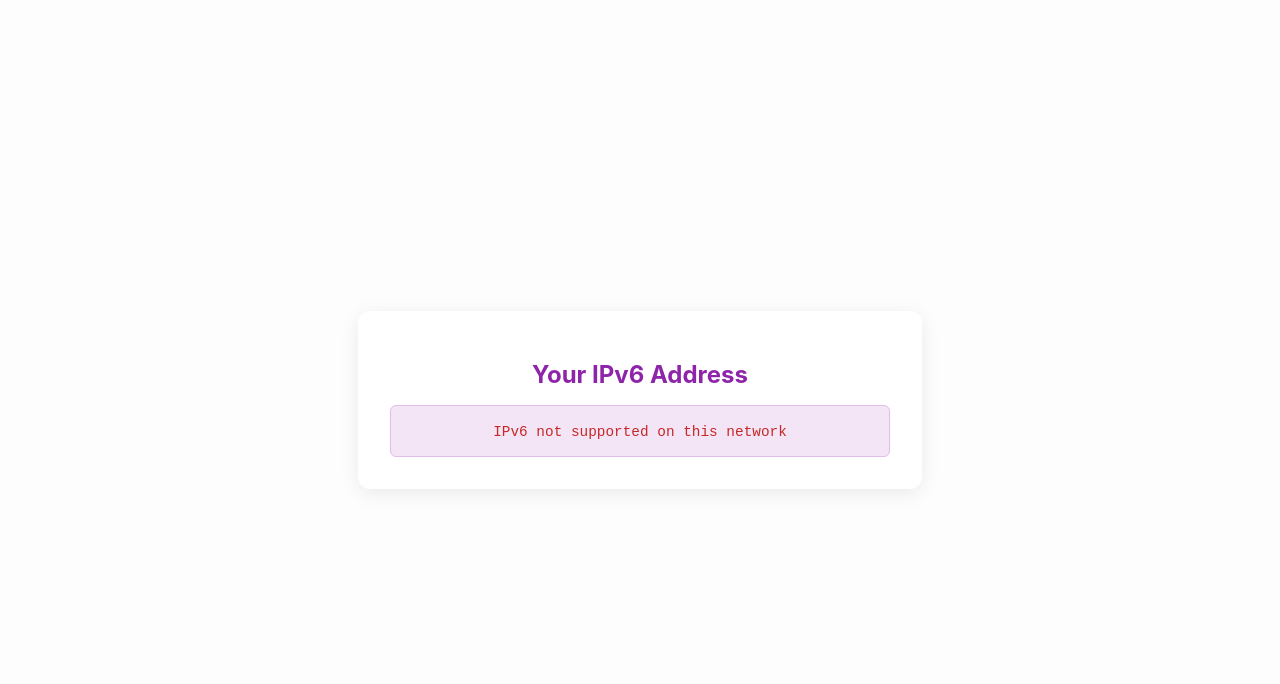
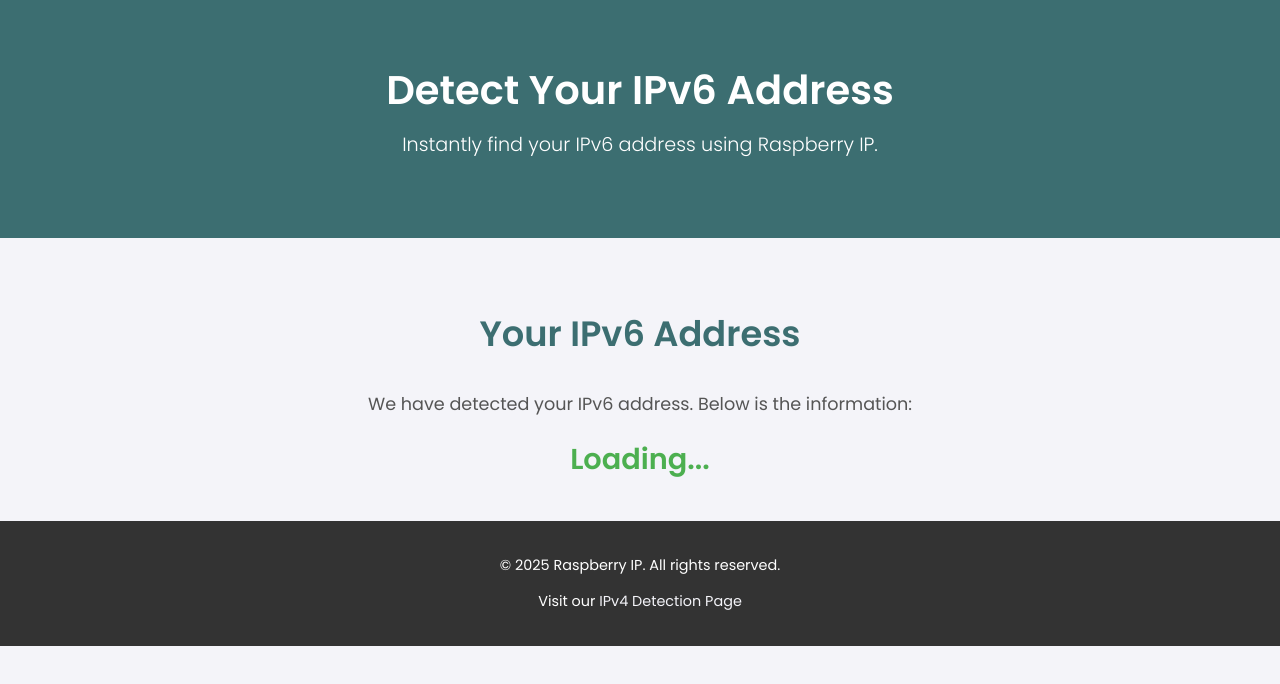
Before and after one commit to vmsign/ipv6.github.io, a plain HTML site: page index.html in a window 1280 px wide. Drawn offline with Linux system fonts and the light colour scheme; no server answers.

Commit message:
Update index.html

```diff
--- a/index.html
+++ b/index.html
@@ -3,47 +3,109 @@
 <head>
     <meta charset="UTF-8">
     <meta name="viewport" content="width=device-width, initial-scale=1.0">
-    <title>IPv6 Checker - Detect My Public IPv6 Address (2025)</title>
-    <meta name="description" content="Check your public IPv6 address. Find out if your internet connection and ISP support the IPv6 protocol.">
+    <meta http-equiv="X-UA-Compatible" content="ie=edge">
 
-    <link rel="canonical" href="yourdomain.com">
+    <!-- SEO Meta Tags -->
+    <meta name="description" content="Check your IPv6 address instantly with Raspberry IP. Our service detects your IPv6 address and shows it in real-time.">
+    <meta name="keywords" content="IPv6, detect IPv6, check IPv6 address, find IPv6 address, Raspberry IP">
+    <meta name="author" content="Raspberry IP">
+
+    <meta property="og:title" content="Detect Your IPv6 Address - Raspberry IP">
+    <meta property="og:description" content="Find your IPv6 address quickly with Raspberry IP. Simple and accurate IPv6 detection.">
+    <meta property="og:image" content="https://ipv6.raspberryip.com/your-image.png">
+    <meta property="og:url" content="https://ipv6.raspberryip.com">
+    <meta name="twitter:card" content="summary_large_image">
+
+    <title>Detect Your IPv6 Address - Raspberry IP</title>
+
+    <!-- Google Fonts -->
+    <link href="https://fonts.googleapis.com/css2?family=Poppins:wght@300;400;600&display=swap" rel="stylesheet">
 
     <style>
-        body { font-family: -apple-system, BlinkMacSystemFont, "Segoe UI", Roboto, sans-serif; background-color: #fdfdfd; display: flex; justify-content: center; align-items: center; height: 100vh; margin: 0; }
-        .container { background: #ffffff; padding: 2rem; border-radius: 12px; box-shadow: 0 4px 20px rgba(0,0,0,0.08); text-align: center; max-width: 500px; width: 90%; }
-        h1 { color: #8e24aa; font-size: 1.5rem; margin-bottom: 1rem; }
-        .ip-box { font-size: 1.1rem; font-family: monospace; padding: 15px; background: #f3e5f5; border-radius: 6px; color: #7b1fa2; border: 1px solid #e1bee7; word-break: break-all; }
-        .error { color: #c62828; font-size: 0.9rem; }
+        /* Global Styles */
+        body, html {
+            margin: 0;
+            padding: 0;
+            font-family: 'Poppins', sans-serif;
+            background-color: #f4f4f9;
+            color: #333;
+            text-align: center;
+        }
+
+        header {
+            background-color: #3c6e71;
+            color: white;
+            padding: 60px 20px;
+        }
+
+        header h1 {
+            font-size: 2.5em;
+            margin: 0;
+            font-weight: 600;
+        }
+
+        header p {
+            font-size: 1.2em;
+            margin-top: 10px;
+            font-weight: 300;
+        }
+
+        .content {
+            padding: 40px 20px;
+        }
+
+        .content h2 {
+            font-size: 2.2em;
+            color: #3c6e71;
+        }
+
+        .content p {
+            font-size: 1.1em;
+            color: #555;
+            line-height: 1.6;
+            max-width: 800px;
+            margin: 0 auto;
+        }
+
+        .ip-address {
+            font-size: 1.8em;
+            color: #4CAF50;
+            font-weight: 600;
+            margin-top: 20px;
+        }
+
+        footer {
+            background-color: #333;
+            color: white;
+            text-align: center;
+            padding: 20px;
+            font-size: 0.9em;
+        }
+
+        footer a {
+            color: #f4f4f9;
+            text-decoration: none;
+        }
+
+        footer a:hover {
+            text-decoration: underline;
+        }
     </style>
 </head>
 <body>
+    <header>
+        <h1>Detect Your IPv6 Address</h1>
+        <p>Instantly find your IPv6 address using Raspberry IP.</p>
+    </header>
 
-    <main class="container">
-        <h1>Your IPv6 Address</h1>
-        <!-- Display element for IPv6 -->
-        <div id="ipv6-display" class="ip-box">Detecting IPv6...</div>
-    </main>
+    <div class="content">
+        <h2>Your IPv6 Address</h2>
+        <p>We have detected your IPv6 address. Below is the information:</p>
+        <div class="ip-address" id="ipv6-address">
+            Loading...
+        </div>
+    </div>
 
-    <script>
-        /**
-         * Fetches public IPv6 address using an IPv6-only API endpoint.
-         */
-        async function getIPv6() {
-            const display = document.getElementById('ipv6-display');
-            try {
-                // api6.ipify.org only resolves via IPv6
-                const response = await fetch('api6.ipify.org');
-                if (!response.ok) throw new Error('IPv6 connection failed');
-                const data = await response.json();
-                display.textContent = data.ip;
-            } catch (err) {
-                // This will trigger if the user's ISP/Router doesn't support IPv6
-                display.innerHTML = '<span class="error">IPv6 not supported on this network</span>';
-                console.error('IPv6 Fetch Error:', err);
-            }
-        }
-
-        window.addEventListener('DOMContentLoaded', getIPv6);
-    </script>
-</body>
-</html>
+    <footer>
+        <p>&copy; 2025 Raspberry IP. All rights reserved.</p>
+        <p>Visit our <a href="https://ipv4.raspberryip.com">IPv4 Detection Page</
```
